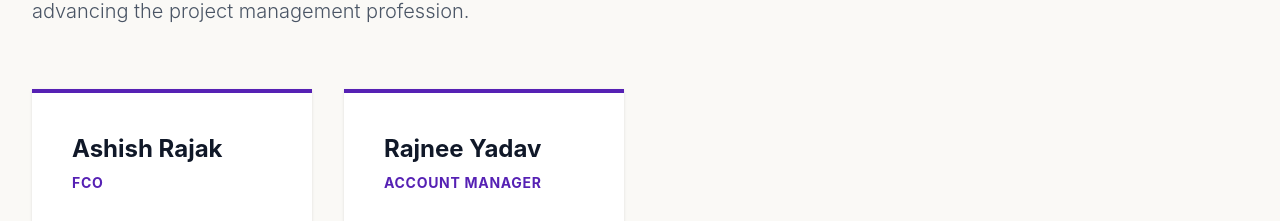
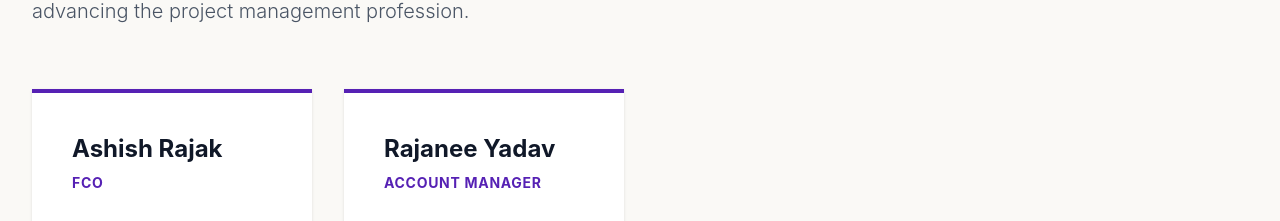
Before and after one commit to yash91989201/pmi-south-asia, a React (Vite) app in the folder apps/web/: page /about in a window 1280 px wide. Shown: the part 1437-1658 px from the top of the page. Built offline with nearby package versions, Linux system fonts and the light colour scheme; no server answers.

Commit message:
update name to Rajanee Yadav

```diff
--- a/apps/web/src/routes/about.tsx
+++ b/apps/web/src/routes/about.tsx
@@ -17,7 +17,7 @@
   },
   {
     id: "2",
-    name: "Rajnee Yadav",
+    name: "Rajanee Yadav",
     role: "Account Manager",
     bio: "Rajnee Yadav manages member accounts and coordinates financial records, ensuring smooth handling of account-related activities for the PMISA.",
     imageUrl: "",
```
